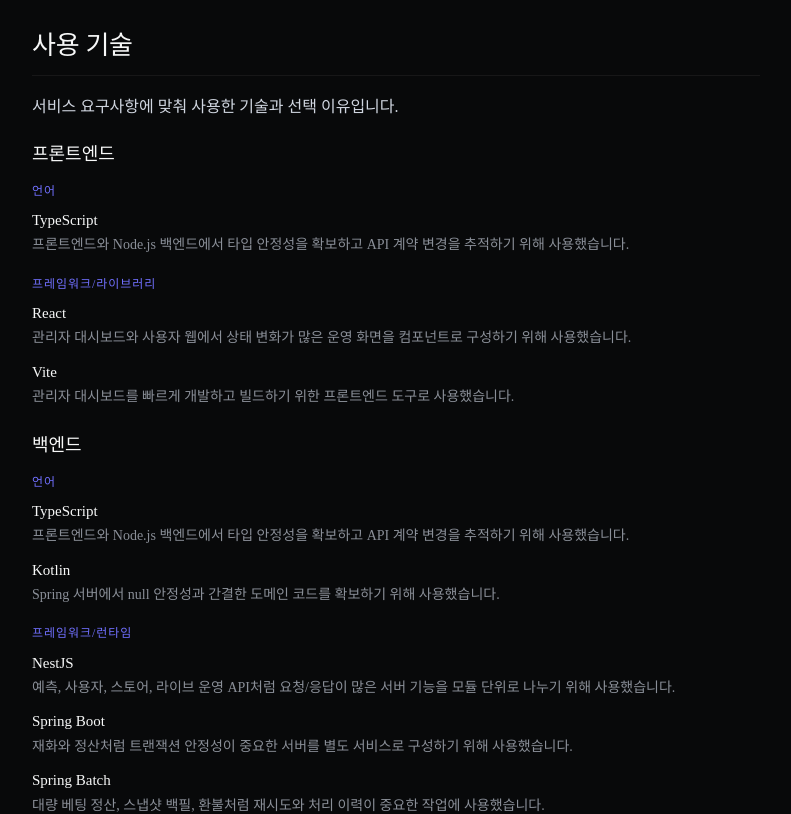
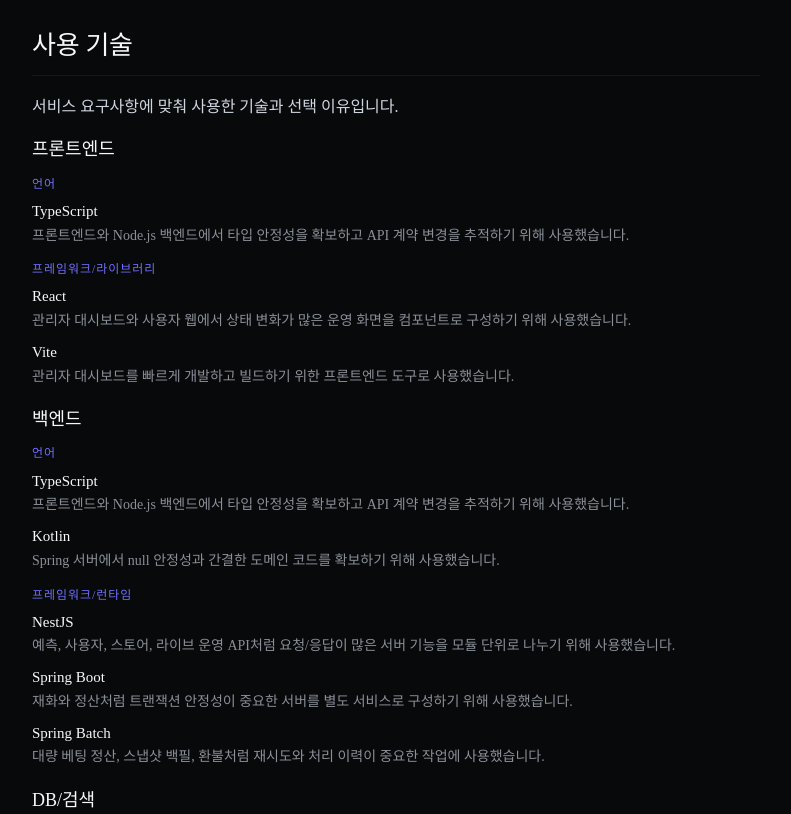
Before and after one commit to ByuN0-0/portfolio, a Next.js app: page /projects/blynx-insight-platform in a window 1280 px wide. Shown: the part 1960-2774 px from the top of the page, without its empty margins (88-879 px from the left). Built offline with nearby package versions, Linux system fonts and the light colour scheme.

Commit message:
style: further compact stack spacing

```diff
--- a/src/app/projects/[slug]/page.tsx
+++ b/src/app/projects/[slug]/page.tsx
@@ -275,25 +275,25 @@ export default async function ProjectPage({ params }: ProjectPageProps) {
 
             <PostSection id="stack" title="사용 기술">
               <p>{stackText}</p>
-              <div className="mt-5 space-y-6">
+              <div className="mt-4 space-y-5">
                 {stackSections.map((section) => (
                   <section key={section.label}>
-                    <h3 className="mb-3 text-[18px] font-medium leading-[1.45] text-[#f7f8f8]">
+                    <h3 className="mb-2.5 text-[18px] font-medium leading-[1.4] text-[#f7f8f8]">
                       {section.label}
                     </h3>
-                    <div className="space-y-4">
+                    <div className="space-y-3">
                       {section.groups.map((group) => (
                         <div key={`${section.label}-${group.label}`}>
-                          <p className="mb-2 text-[12px] font-medium uppercase tracking-[0.08em] text-[#7170ff]">
+                          <p className="mb-1.5 text-[12px] font-medium uppercase tracking-[0.08em] text-[#7170ff]">
                             {group.label}
                           </p>
-                          <div className="space-y-3">
+                          <div className="space-y-2.5">
                             {group.stacks.map((stack) => (
                               <div key={stack}>
                                 <p className="text-[15px] font-medium leading-[1.45] text-[#f7f8f8]">
                                   {stack}
                                 </p>
-                                <p className="mt-0.5 text-[14px] leading-[1.65] text-[#8a8f98]">
+                                <p className="mt-0.5 text-[14px] leading-[1.55] text-[#8a8f98]">
                                   {stackReasons[stack] ??
                                     "프로젝트 요구사항과 기존 구조에 맞춰 사용했습니다."}
                                 </p>
```
